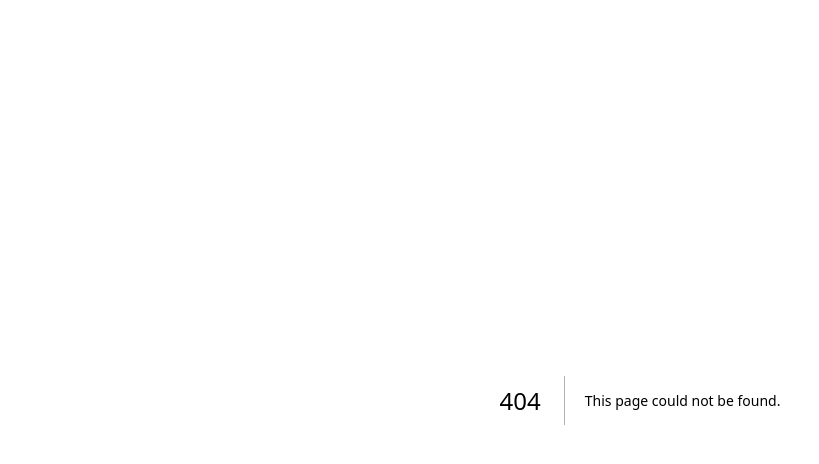
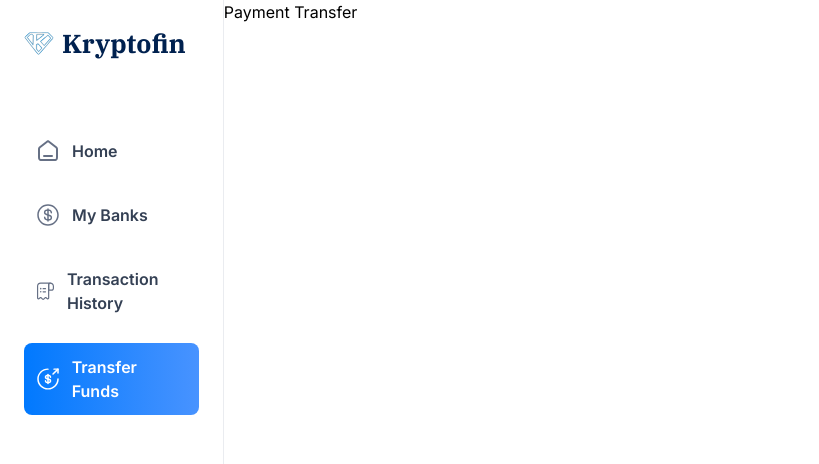
Before and after one commit to HEELSahil/online-banking-platform, a Next.js app: page /payment-transfer in a window 1280 px wide. Before the commit this address had no page. Shown: the top 464 px of the page, without its empty margins (0-819 px from the left). Built offline with nearby package versions, Linux system fonts and the light colour scheme.

Commit message:
Implement Routes For Remaining Links

```diff
--- /dev/null
+++ b/app/(root)/my-banks/page.tsx
@@ -0,0 +1,7 @@
+import React from "react";
+
+const MyBanks = () => {
+  return <div>My Banks</div>;
+};
+
+export default MyBanks;
--- /dev/null
+++ b/app/(root)/payment-transfer/page.tsx
@@ -0,0 +1,7 @@
+import React from "react";
+
+const PaymentTransfer = () => {
+  return <div>Payment Transfer</div>;
+};
+
+export default PaymentTransfer;
--- /dev/null
+++ b/app/(root)/transaction-history/page.tsx
@@ -0,0 +1,7 @@
+import React from "react";
+
+const TransactionHistory = () => {
+  return <div>Transaction History</div>;
+};
+
+export default TransactionHistory;
```
